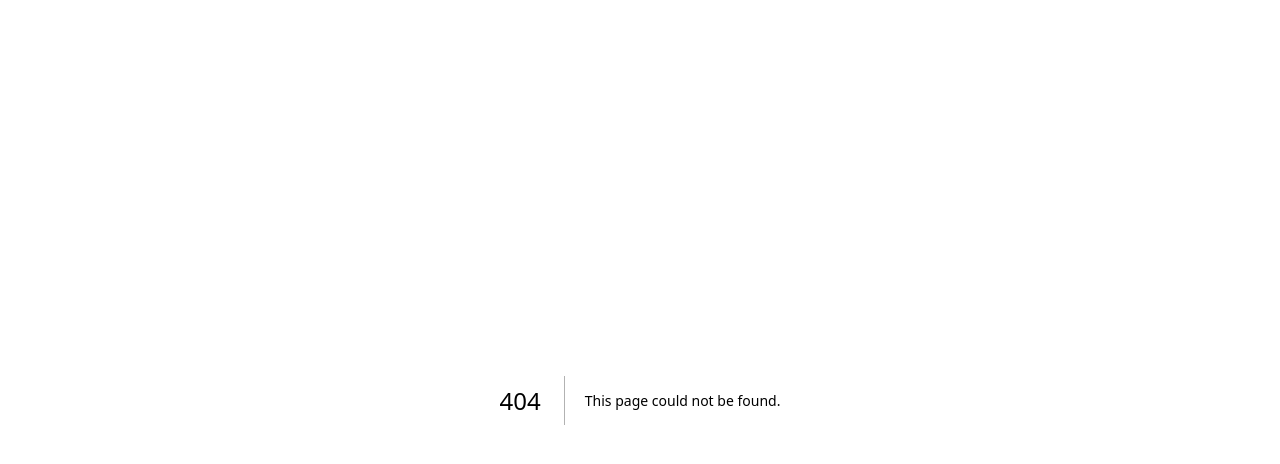
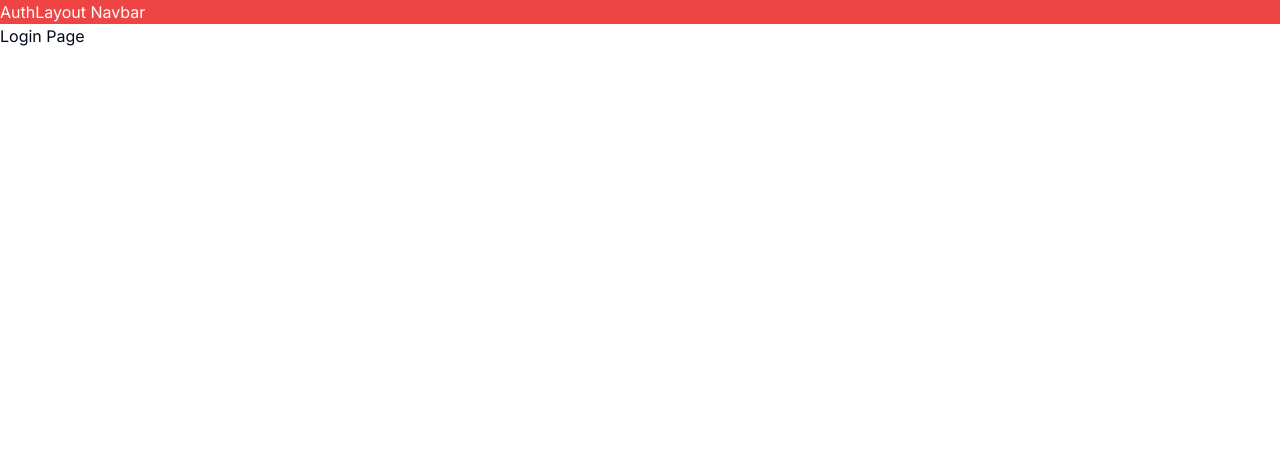
Before and after one commit to mike-shields-dev/next-auth-v5-tut, a Next.js app: page /auth/login in a window 1280 px wide. Before the commit this address had no page. Shown: the top 464 px of the page. Built offline with nearby package versions, Linux system fonts and the light colour scheme.

Commit message:
feat: create AuthLayout and LoginPage

```diff
--- /dev/null
+++ b/src/app/auth/layout.tsx
@@ -0,0 +1,12 @@
+export default function AuthLayout({
+  children,
+}: {
+  children: React.ReactNode;
+}) {
+  return (
+    <div>
+      <nav className="bg-red-500 text-white">AuthLayout Navbar</nav>
+      {children}
+    </div>
+  );
+}
--- /dev/null
+++ b/src/app/auth/login/page.tsx
@@ -0,0 +1,5 @@
+export default function LoginPage() {
+    return (
+        <h1>Login Page</h1>
+    )
+}
```
